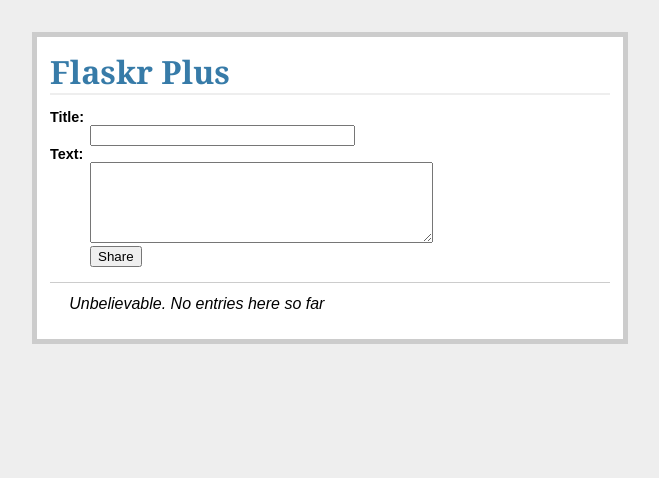
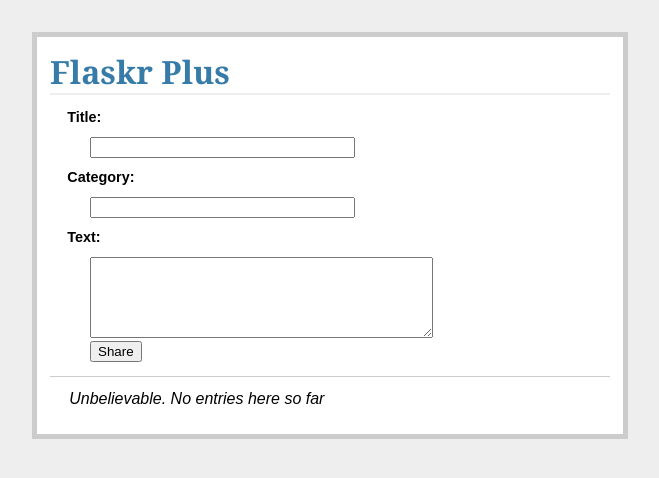
Before and after one commit to IWU-CS253/cs253-flaskrplus-st-wicker, a Flask app: page / in a window 1280 px wide. Shown: the top 478 px of the page, without its empty margins (310-969 px from the left). Run offline with Flask 3, Linux system fonts and the light colour scheme; data that the repository does not hold is empty.

Commit message:
Added ability to give posts a category

```diff
--- a/app.py
+++ b/app.py
@@ -67,7 +67,7 @@ def close_db(error):
 @app.route('/')
 def show_entries():
     db = get_db()
-    cur = db.execute('select title, text from entries order by id desc')
+    cur = db.execute('select title, category, text from entries order by id desc')
     entries = cur.fetchall()
     return render_template('show_entries.html', entries=entries)
 
@@ -75,8 +75,8 @@ def show_entries():
 @app.route('/add', methods=['POST'])
 def add_entry():
     db = get_db()
-    db.execute('insert into entries (title, text) values (?, ?)',
-               [request.form['title'], request.form['text']])
+    db.execute('insert into entries (title, category, text) values (?, ?, ?)',
+               [request.form['title'], request.form['category'], request.form['text']])
     db.commit()
     flash('New entry was successfully posted')
     return redirect(url_for('show_entries'))
--- a/schema.sql
+++ b/schema.sql
@@ -2,5 +2,6 @@ drop table if exists entries;
 create table entries (
   id integer primary key autoincrement,
   title text not null,
+  category text not null,
   'text' text not null
 );
--- a/static/style.css
+++ b/static/style.css
@@ -16,3 +16,5 @@ h2              { font-size: 1.2em; }
 .flash          { background: #CEE5F5; padding: 0.5em;
                   border: 1px solid #AACBE2; }
 .error          { background: #F0D6D6; padding: 0.5em; }
+.titles         { margin: 0.8em 1.2em; }
+#category       { font-size: 0.9em; font-weight: lighter; margin: 0.5em; color: #6C6C6C; }
--- a/templates/show_entries.html
+++ b/templates/show_entries.html
@@ -2,16 +2,18 @@
 {% block body %}
   <form action="{{ url_for('add_entry') }}" method="post" class="add-entry">
     <dl>
-      <dt>Title:
+      <dt class="titles">Title:
       <dd><input type="text" size="30" name="title">
-      <dt>Text:
+      <dt class="titles">Category:
+      <dd><input name="category" size="30" type="text">
+      <dt class="titles">Text:
       <dd><textarea name="text" rows="5" cols="40"></textarea>
       <dd><input type="submit" value="Share">
     </dl>
   </form>
   <ul class="entries">
   {% for entry in entries %}
-    <li><h2>{{ entry.title }}</h2>{{ entry.text|safe }}</li>
+      <li><h2>{{ entry.title }}</h2><h3 id="category">- {{ entry.category }}</h3>{{ entry.text|safe }}</li>
   {% else %}
     <li><em>Unbelievable.  No entries here so far</em></li>
   {% endfor %}
```
Also changed, not shown: flaskr.db (deleted), 1 other file.
